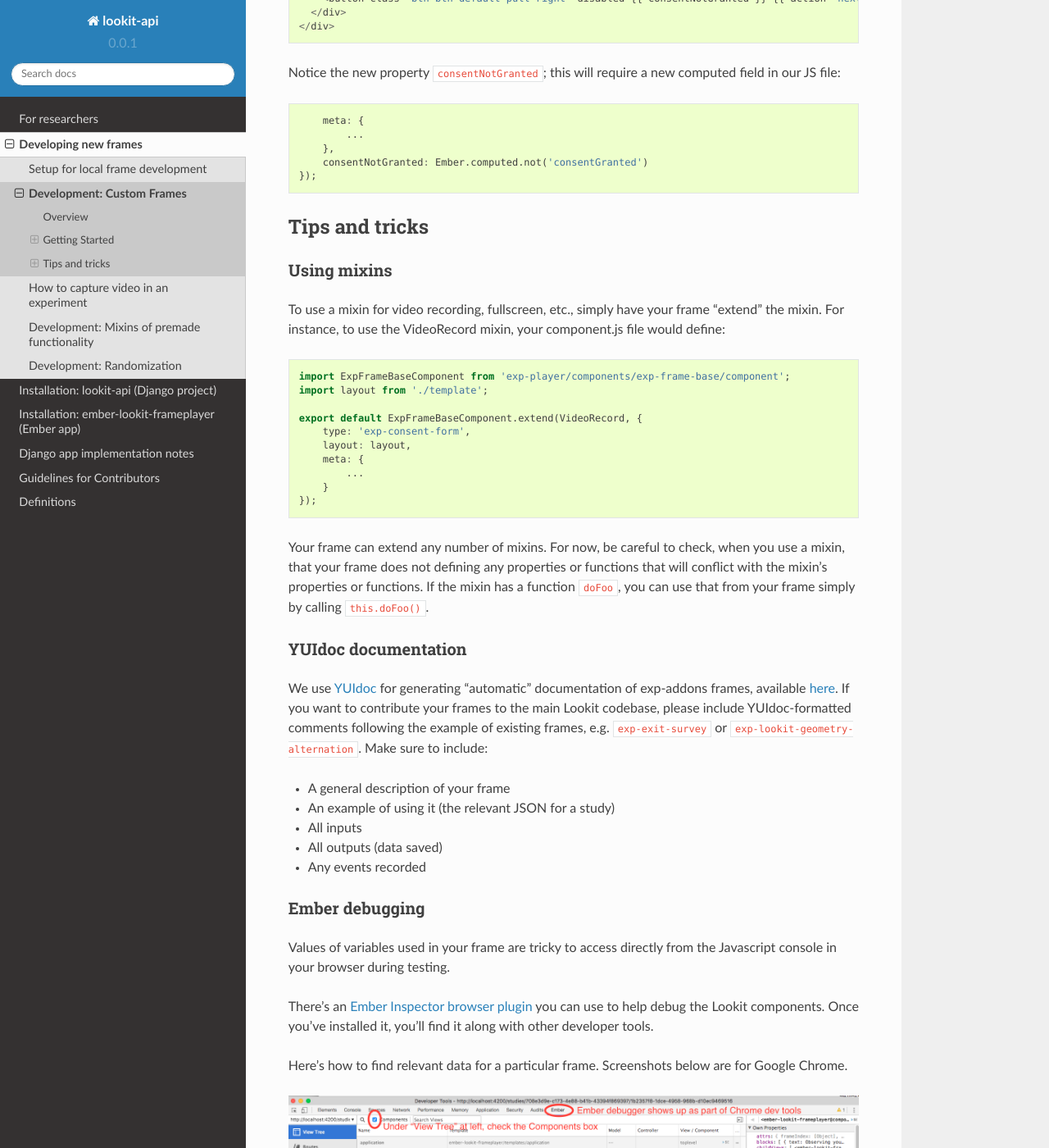
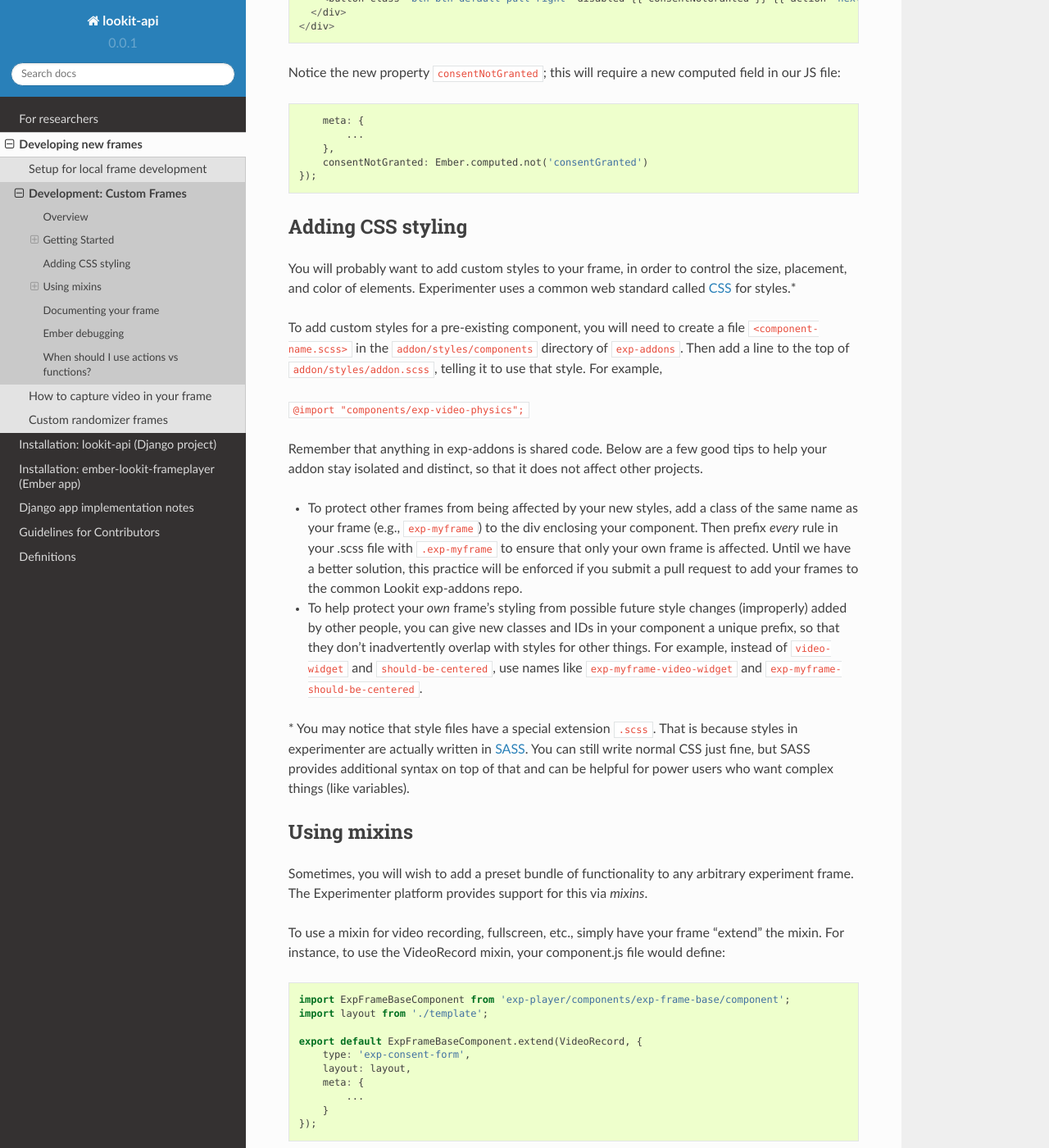
Before and after one commit to lookit/lookit-api, a Sphinx documentation site: the page built from docs/source/frames.md, in a window 1280 px wide and 1400 px high, scrolled down 4809 px. Shown: the whole window at 82% size. Built offline with Sphinx 7.4.7 and the Read the Docs theme 2.0.0, drawn with Linux system fonts in a browser that asks for light colours; some of the changed text lies outside the part shown.

Commit message:
update info about adding frame scss, other minor organization updates to frame implementation docs as noticed

````diff
--- a/docs/source/developing-frames.rst
+++ b/docs/source/developing-frames.rst
@@ -8,5 +8,4 @@ Developing new frames
    local-frame-development
    frames
    video_capture
-   mixins
    random
--- a/docs/source/frames.md
+++ b/docs/source/frames.md
@@ -242,13 +242,35 @@ Notice the new property `consentNotGranted`; this will require a new computed fi
 });
 ```
 
-### Tips and tricks
+### Adding CSS styling
 
-#### Using mixins
+You will probably want to add custom styles to your frame, in order to control the size, placement, and color of elements. Experimenter uses a common web standard called [CSS](https://developer.mozilla.org/en-US/docs/Web/CSS) for
+styles.*
+
+To add custom styles for a pre-existing component, you will need to create a file `<component-name.scss>` in the
+`addon/styles/components` directory of `exp-addons`. Then add a line to the top of `addon/styles/addon.scss`, telling
+it to use that style. For example,
+
+`@import "components/exp-video-physics";`
+
+Remember that anything in exp-addons is shared code. Below are a few good tips to help your addon stay isolated and distinct, so that it does not affect other projects.
+
+- To protect other frames from being affected by your new styles, add a class of the same name as your frame (e.g., `exp-myframe`) to the div enclosing your component. Then prefix *every* rule in your .scss file with `.exp-myframe` to ensure that only your own frame is affected. Until we have a better solution, this practice will be enforced if you submit a pull request to add your frames to the common Lookit exp-addons repo.
+
+- To help protect your *own* frame's styling from possible future style changes (improperly) added by other people, you can give new classes and IDs in your component a unique prefix, so that they don't inadvertently overlap with styles for other things. For example, instead of `video-widget` and `should-be-centered`, use names like `exp-myframe-video-widget` and `exp-myframe-should-be-centered`.
+
+\* You may notice that style files have a special extension `.scss`. That is because styles in experimenter are
+actually written in [SASS](http://sass-lang.com/). You can still write normal CSS just fine, but SASS provides
+additional syntax on top of that and can be helpful for power users who want complex things (like variables).
+
+
+### Using mixins
+
+Sometimes, you will wish to add a preset bundle of functionality to any arbitrary experiment frame. The Experimenter
+platform provides support for this via *mixins*.
 
 To use a mixin for video recording, fullscreen, etc., simply have your frame "extend" the
 mixin. For instance, to use the VideoRecord mixin, your component.js file would define:
-
 
 ```javascript
 import ExpFrameBaseComponent from 'exp-player/components/exp-frame-base/component';
@@ -266,9 +288,27 @@ export default ExpFrameBaseComponent.extend(VideoRecord, {
 Your frame can extend any number of mixins. For now, be careful to check, when you use a
 mixin, that your frame does not defining any properties or functions that will conflict with the mixin's properties or functions. If the mixin has a function `doFoo`, you can use that from your frame simply by calling `this.doFoo()`.
 
-#### YUIdoc documentation
+Below is a brief introduction to each of the common mixins; for more detail,
+see sample usages throughout the exp-addons codebase and the mixin-specific docs [here](https://lookit.github.io/exp-addons/modules/mixins.html)
 
-We use [YUIdoc](http://yui.github.io/yuidoc/) for generating "automatic" documentation of  exp-addons frames, available [here](https://lookit.github.io/exp-addons/modules/frames.html). If you want to contribute your frames to the main Lookit codebase, please include YUIdoc-formatted comments following the example of existing frames, e.g. `exp-exit-survey` or `exp-lookit-geometry-alternation`. Make sure to include:
+#### FullScreen
+This mixin is helpful when you want to show something (like a video) in fullscreen mode without distractions.
+You will need to specify the part of the page that will become full screen. By design, most browsers require that you
+interact with the page at least once before full screen mode can become active.
+
+#### MediaReload
+If your component uses video or audio, you will probably want to use this mixin. It is very helpful if you ever expect
+to show two consecutive frames of the same type (eg two physics videos, or two things that play an audio clip). It
+automatically addresses a quirk of how ember renders the page; see [stackoverflow post](http://stackoverflow.com/a/18454389/1422268)
+for more information.
+
+#### VideoRecord
+Functionality related to video capture, in conjunction with the [Pipe](https://addpipe.com) system, for which MIT has a license.
+
+
+### Documenting your frame
+
+We use [YUIdoc](http://yui.github.io/yuidoc/) for generating "automatic" documentation of  exp-addons frames, available [here](https://lookit.github.io/exp-addons/modules/frames.html). If you want to contribute your frames to the main Lookit codebase, please include YUIdoc-formatted comments following the example of existing frames, e.g. `exp-lookit-exit-survey`. Make sure to include:
 
 * A general description of your frame
 * An example of using it (the relevant JSON for a study)
@@ -276,7 +316,7 @@ We use [YUIdoc](http://yui.github.io/yuidoc/) for generating "automatic" documen
 * All outputs (data saved)
 * Any events recorded
 
-#### Ember debugging
+### Ember debugging
 
 Values of variables used in your frame are tricky to access directly from the Javascript console in your browser during testing.
 
@@ -298,33 +338,7 @@ And then to keep using it, save it as a variable:
 
 Then you can do things like try out actions, e.g. `this.send`.
 
-#### Tips for adding styles
-You will probably want to add custom styles to your frame, in order to control the size, placement, and color of
-elements. Experimenter uses a common web standard called [CSS](https://developer.mozilla.org/en-US/docs/Web/CSS) for
-styles.*
-
-To add custom styles for a pre-existing component, you will need to create a file `<component-name.scss>` in the
-`addon/styles/components` directory of `exp-addons`. Then add a line to the top of `addon/styles/addon.scss`, telling
-it to use that style. For example,
-
-`@import "components/exp-video-physics";`
-
-Remember that anything in exp-addons is shared code. Below are a few good tips to help your addon stay isolated and
-distinct, so that it does not affect other projects.
-
-Here are a few tips for writing good styles:
-- Do not override global styles, or things that are part of another component. For example, `exp-video-physics` should
-not contain styles for `exp-player`.
-   - If you need to style a button specifically inside that component, either add a second style to the element, or
-     consider using nested [CSS selectors](https://developer.mozilla.org/en-US/docs/Learn/CSS/Introduction_to_CSS/Selectors).
-- Give all of the styles in your component a unique common name prefix, so that they don't inadvertently overlap with
-styles for other things. For example, instead of `some-video-widget`, consider a style name like `exp-myframe-video-widget`.
-
-\* You may notice that style files have a special extension `.scss`. That is because styles in experimenter are
-actually written in [SASS](http://sass-lang.com/). You can still write normal CSS just fine, but SASS provides
-additional syntax on top of that and can be helpful for power users who want complex things (like variables).
-
-#### When should I use actions vs functions?
+### When should I use actions vs functions?
 Actions should be used when you need to trigger a specific piece of functionality via user interaction: eg click a
 button to make something happen.
 
--- a/docs/source/random.md
+++ b/docs/source/random.md
@@ -1,4 +1,4 @@
-# Development: Randomization
+# Custom randomizer frames
 
 Experimenter supports a special kind of frame called 'choice' that defers determining what sequence of frames a
 participant will see until the page loads. This allows for dynamic ordering of frame sequence in particular to
--- a/docs/source/video_capture.md
+++ b/docs/source/video_capture.md
@@ -1,4 +1,4 @@
-## How to capture video in an experiment
+## How to capture video in your frame
 
 Webcam video recording during Lookit frames is currently accomplished using WebRTC as the interface to the webcam and [Pipe](https://addpipe.com/) for video streaming and processing.
 
````
